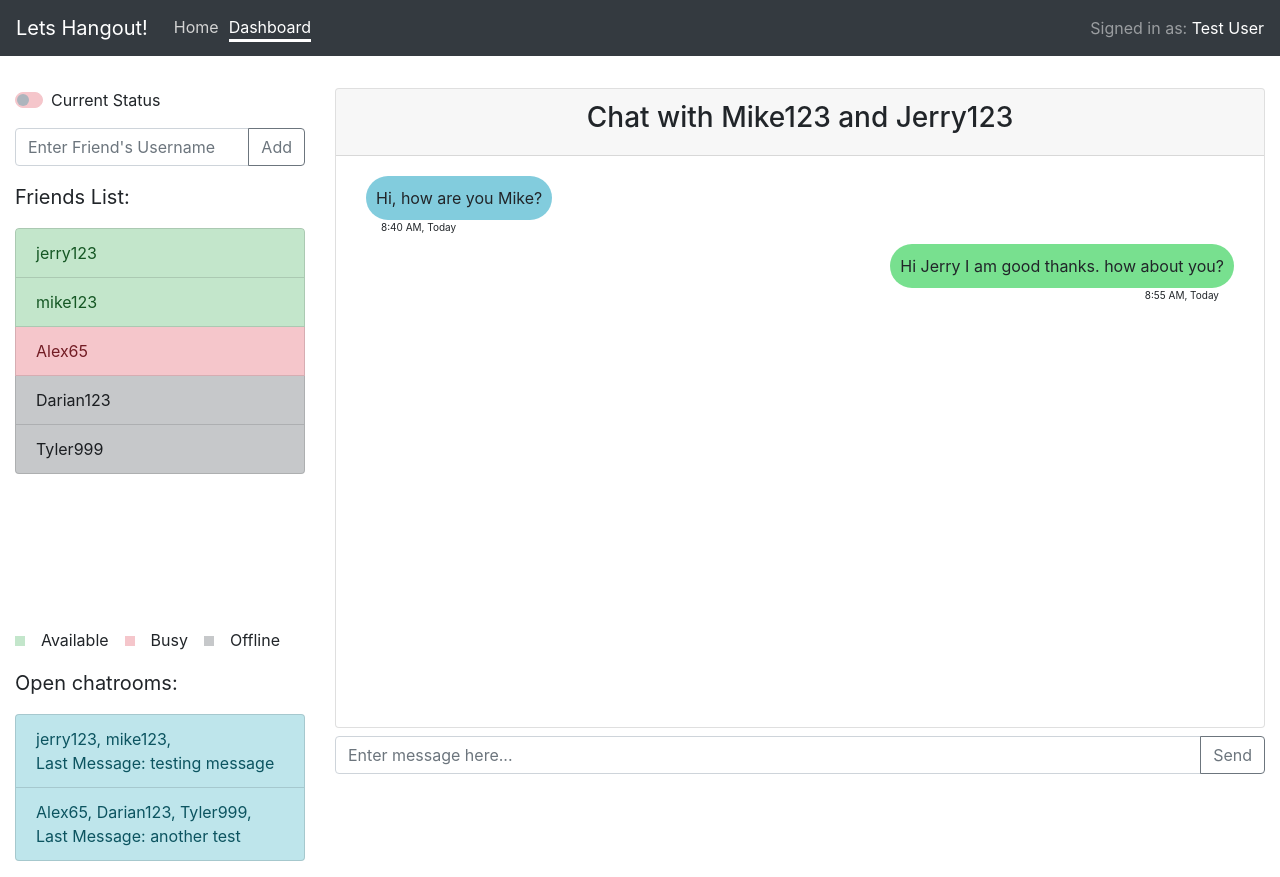
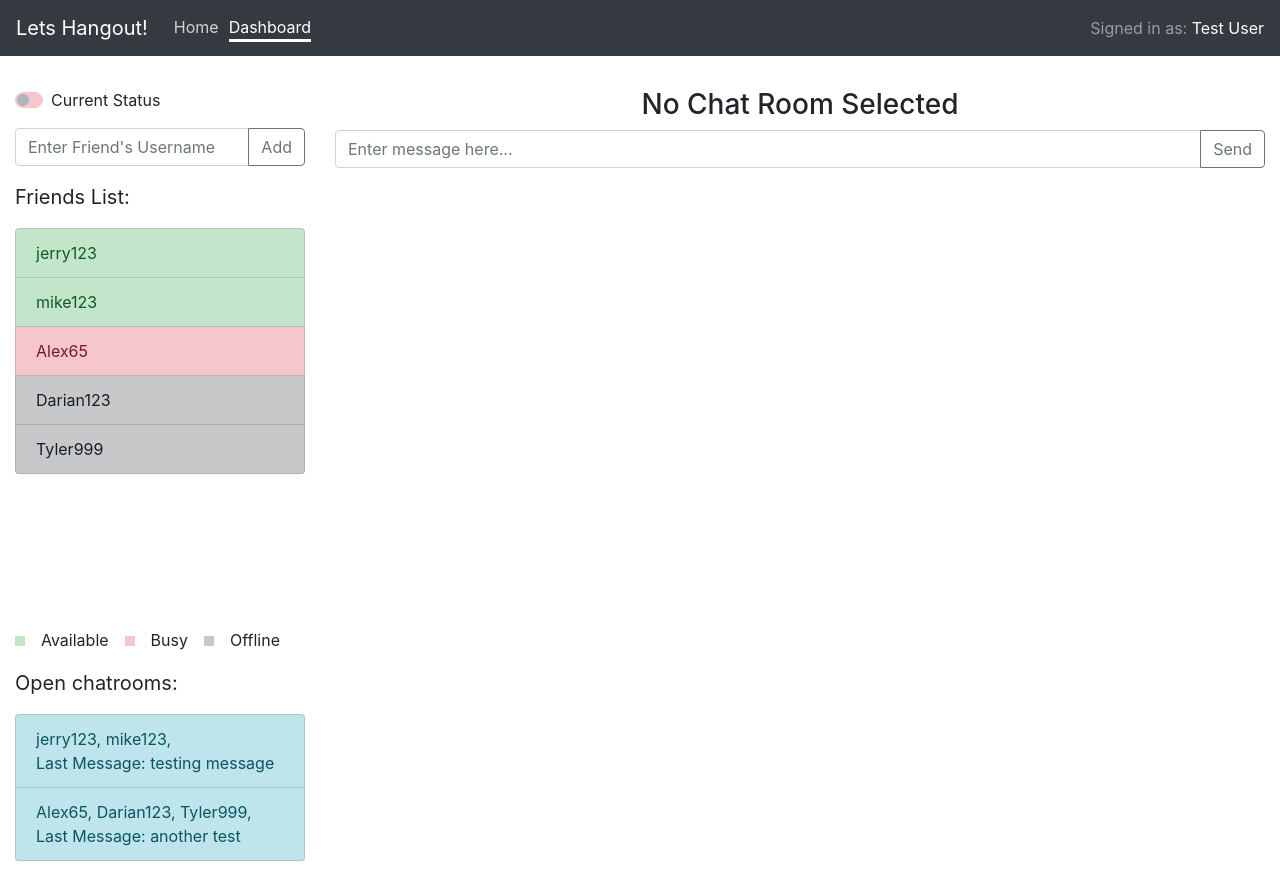
Before and after one commit to NJIT-CS490-Group6/project3-frontend, a React (Create React App) app: page /dashboard in a window 1280 px wide. Built offline with nearby package versions, Linux system fonts and the light colour scheme.

Commit message:
add props for chatroom component so it can communicate with chat room list component on the active chatroom / dynamically display particapants in selected chat room

```diff
--- a/src/components/ChatRoom.tsx
+++ b/src/components/ChatRoom.tsx
@@ -1,10 +1,17 @@
 import React from "react";
 import Card from "react-bootstrap/Card";
+import { Thread } from '../models/thread.model';
 
 import "../styles/ChatRoom.css";
 
-const ChatRoom = () => {
-  console.log();
+interface ChatRoomProps {
+  activeChatRoom: Thread | null;
+}
+
+const ChatRoom = (props: ChatRoomProps) => {
+  const { activeChatRoom } = props;
+
+  console.log(activeChatRoom);
 
   /*
 
@@ -48,12 +55,21 @@ const ChatRoom = () => {
     }
 
     */
-
   return (
+    <div className="text-center">
+      {activeChatRoom &&
         <Card className="chat-room-container">
           <Card.Header>
             <h3 className="display-5 text-center">
-          Chat with Mike123 and Jerry123
+              Chat with {activeChatRoom.participants.map((participant, index) => {
+                let result: string = '';
+                if (index !== activeChatRoom.participants.length - 1) {
+                  result = `${participant.name}, `;
+                } else {
+                  result = `and ${participant.name}`;
+                }
+                return result;
+              })}
             </h3>
           </Card.Header>
           <Card.Body>
@@ -71,6 +87,12 @@ const ChatRoom = () => {
             </div>
           </Card.Body>
         </Card>
+      }
+      {!activeChatRoom &&
+        <h3 className="no-chat-selected">No Chat Room Selected</h3>
+      }
+
+    </div>
   );
 };
 
```
Lines whose indentation alone changed are shown as unchanged.
